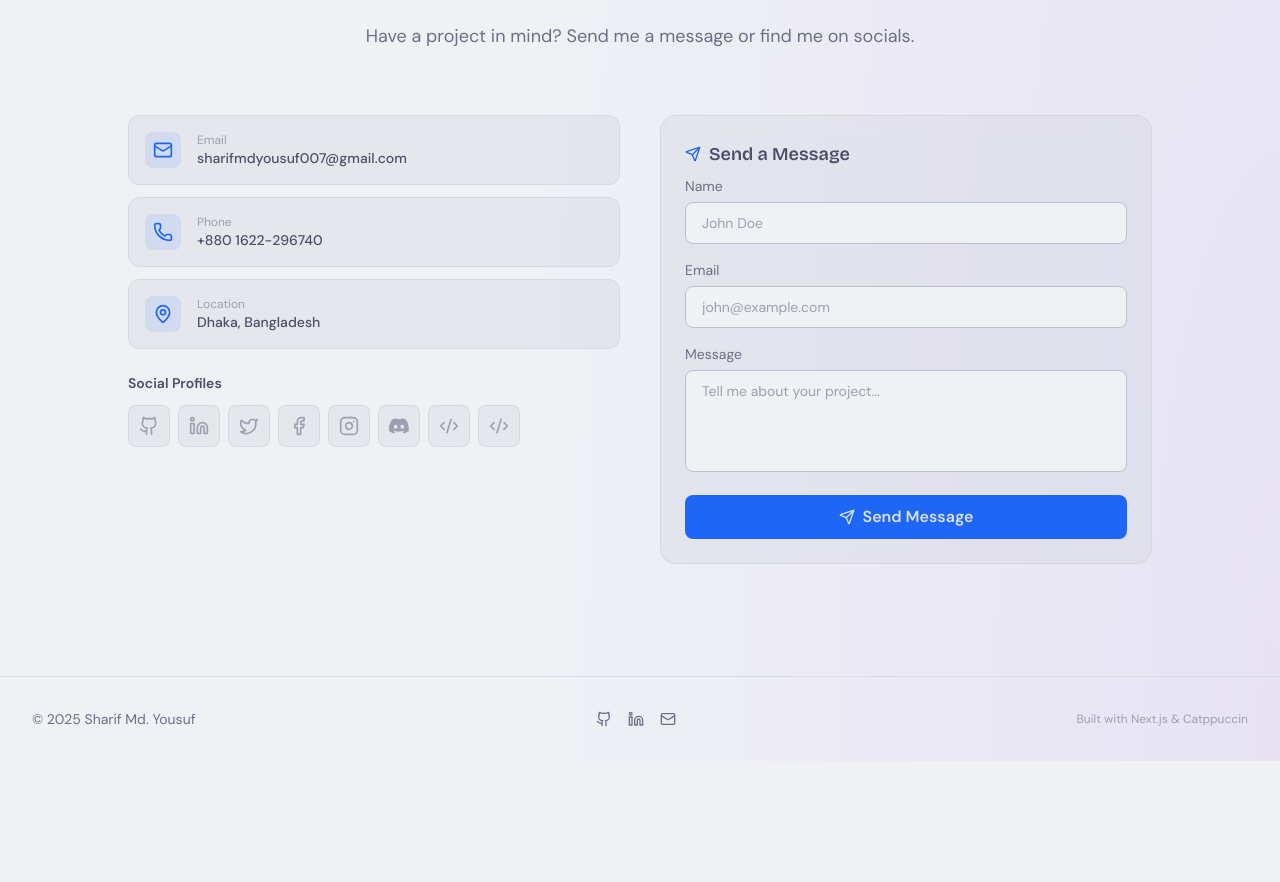
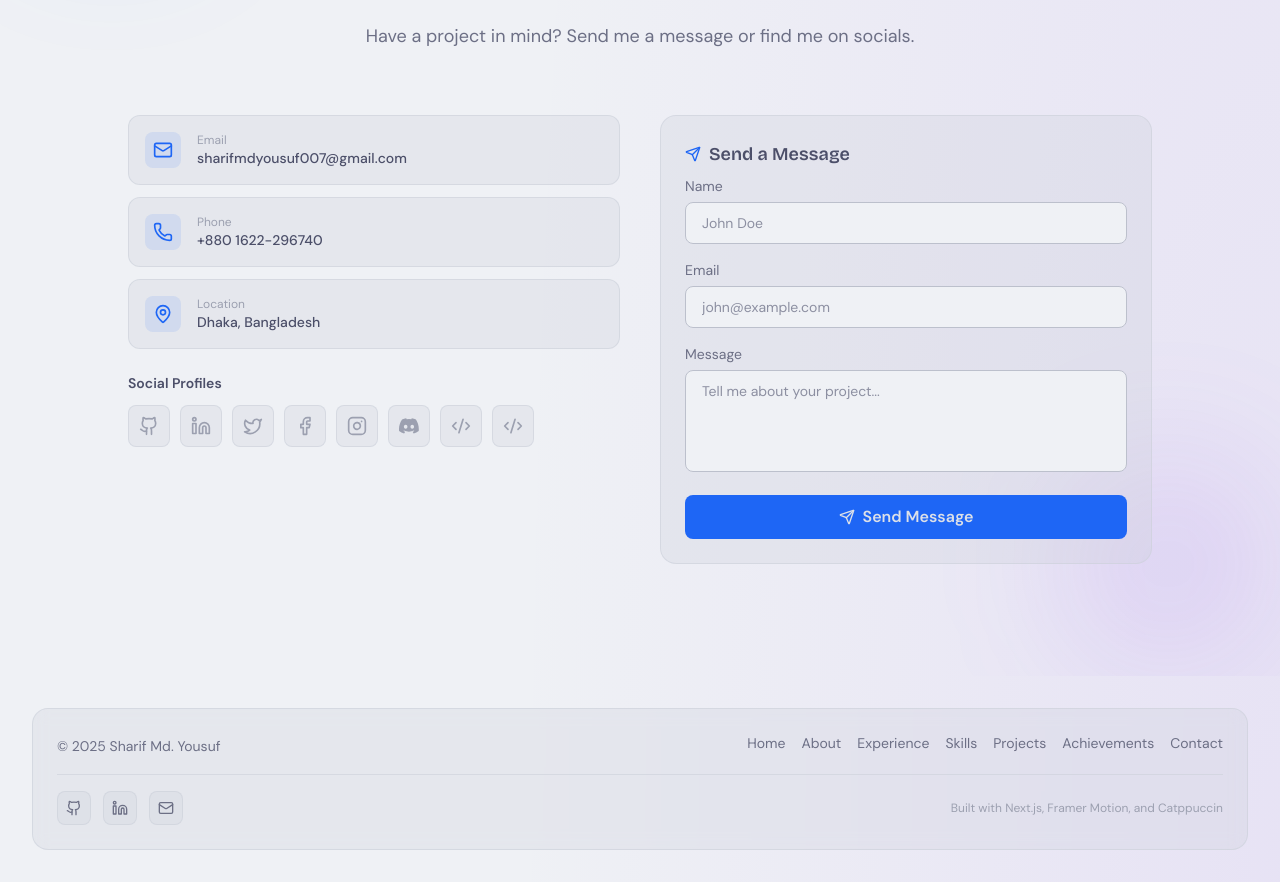
Before and after one commit to SharifdotG/portfolio-dotg, a Next.js app: page / in a window 1280 px wide. Shown: the part 7973-8855 px from the top of the page. Before the commit the page ends 8734 px from the top, so only its background shows below. Built offline with nearby package versions, Linux system fonts and the light colour scheme; no server answers; a web font is replaced by a local one.

Commit message:
feat: enhance Contact and Footer components with improved animations, dynamic rendering, and reduced motion support; refactor Header to export navigation

```diff
--- a/components/features/contact/Contact.tsx
+++ b/components/features/contact/Contact.tsx
@@ -1,7 +1,7 @@
 "use client";
 
 import { useState } from "react";
-import { motion } from "framer-motion";
+import { AnimatePresence, motion, useReducedMotion } from "framer-motion";
 import {
   Mail,
   MapPin,
@@ -22,6 +22,63 @@ import { PERSONAL_INFO } from "@/lib/constants";
 import DiscordIcon from "@/components/ui/DiscordIcon";
 
 const ease = [0.22, 1, 0.36, 1] as const;
+
+const getColumnVariants = (reducedMotion: boolean) => ({
+  hidden: {
+    opacity: 0,
+    y: reducedMotion ? 0 : 24,
+    filter: reducedMotion ? "none" : "blur(6px)",
+  },
+  visible: {
+    opacity: 1,
+    y: 0,
+    filter: "blur(0px)",
+    transition: {
+      duration: reducedMotion ? 0.28 : 0.48,
+      ease,
+    },
+  },
+});
+
+const getGroupVariants = (reducedMotion: boolean) => ({
+  hidden: {},
+  visible: {
+    transition: {
+      delayChildren: reducedMotion ? 0 : 0.06,
+      staggerChildren: reducedMotion ? 0.04 : 0.07,
+    },
+  },
+});
+
+const getItemVariants = (reducedMotion: boolean) => ({
+  hidden: {
+    opacity: 0,
+    y: reducedMotion ? 0 : 12,
+  },
+  visible: {
+    opacity: 1,
+    y: 0,
+    transition: {
+      duration: reducedMotion ? 0.2 : 0.35,
+      ease,
+    },
+  },
+});
+
+const statusVariants = {
+  hidden: { opacity: 0, y: -8, scale: 0.98 },
+  visible: {
+    opacity: 1,
+    y: 0,
+    scale: 1,
+    transition: { duration: 0.22, ease },
+  },
+  exit: {
+    opacity: 0,
+    y: -4,
+    transition: { duration: 0.18, ease },
+  },
+};
 
 const contactInfo = [
   {
@@ -56,6 +113,8 @@ const socialLinks = [
 ];
 
 export default function Contact() {
+  const prefersReducedMotion = useReducedMotion();
+  const reducedMotion = Boolean(prefersReducedMotion);
   const [formData, setFormData] = useState({
     name: "",
     email: "",
@@ -108,69 +167,109 @@ export default function Contact() {
         subtitle="Have a project in mind? Send me a message or find me on socials."
       />
 
+      <div className="pointer-events-none absolute inset-0 -z-10">
+        <div className="absolute -top-12 left-0 h-56 w-56 rounded-full bg-ctp-blue/10 blur-3xl" />
+        <div className="absolute bottom-0 right-0 h-56 w-56 rounded-full bg-ctp-mauve/10 blur-3xl" />
+      </div>
+
       <div className="grid lg:grid-cols-2 gap-10 max-w-5xl mx-auto">
         {/* Left: Info & Socials */}
         <motion.div
           className="space-y-6"
-          initial={{ opacity: 0, y: 24 }}
-          whileInView={{ opacity: 1, y: 0 }}
-          viewport={{ once: true }}
-          transition={{ duration: 0.5, ease }}
+          initial="hidden"
+          whileInView="visible"
+          viewport={{ once: true, margin: "-60px" }}
+          variants={getColumnVariants(reducedMotion)}
         >
           {/* Contact methods */}
-          <div className="space-y-3">
+          <motion.div
+            className="space-y-3"
+            variants={getGroupVariants(reducedMotion)}
+            initial="hidden"
+            whileInView="visible"
+            viewport={{ once: true, margin: "-60px" }}
+          >
             {contactInfo.map((c) => (
-              <a
+              <motion.a
                 key={c.label}
                 href={c.href}
                 target={c.href.startsWith("http") ? "_blank" : undefined}
                 rel="noopener noreferrer"
-                className="flex items-center gap-4 p-4 rounded-xl border border-ctp-surface0/60 bg-ctp-surface0/30 hover:border-ctp-surface1 transition-colors"
+                variants={getItemVariants(reducedMotion)}
+                whileHover={
+                  reducedMotion
+                    ? undefined
+                    : {
+                        y: -2,
+                        scale: 1.005,
+                      }
+                }
+                transition={{ duration: 0.22, ease }}
+                className="group flex items-center gap-4 p-4 rounded-xl border border-ctp-surface0/60 bg-ctp-surface0/30 hover:border-ctp-surface1 hover:bg-ctp-surface0/45 hover:shadow-md hover:shadow-ctp-blue/10 transition-[transform,border-color,background-color,box-shadow]"
               >
-                <div className="p-2 rounded-lg bg-ctp-blue/10">
+                <div className="p-2 rounded-lg bg-ctp-blue/10 transition-transform duration-300 group-hover:-translate-y-0.5 group-hover:scale-105">
                   <c.icon className="w-5 h-5 text-ctp-blue" />
                 </div>
                 <div>
                   <p className="text-xs text-ctp-overlay0">{c.label}</p>
                   <p className="text-sm font-medium text-ctp-text">{c.value}</p>
                 </div>
-              </a>
+              </motion.a>
             ))}
-          </div>
+          </motion.div>
 
           {/* Social links */}
           <div>
             <h4 className="text-sm font-semibold text-ctp-text mb-3">
               Social Profiles
             </h4>
-            <div className="flex flex-wrap gap-2">
+            <motion.div
+              className="flex flex-wrap gap-2 md:gap-2.5"
+              variants={getGroupVariants(reducedMotion)}
+              initial="hidden"
+              whileInView="visible"
+              viewport={{ once: true, margin: "-60px" }}
+            >
               {socialLinks.map((s) => (
-                <a
+                <motion.a
                   key={s.label}
                   href={s.href}
                   target="_blank"
                   rel="noopener noreferrer"
-                  className="group p-2.5 rounded-lg bg-ctp-surface0/30 border border-ctp-surface0/60 hover:border-ctp-surface1 transition-colors"
+                  variants={getItemVariants(reducedMotion)}
+                  whileHover={
+                    reducedMotion
+                      ? undefined
+                      : {
+                          y: -2,
+                          scale: 1.04,
+                        }
+                  }
+                  whileTap={reducedMotion ? undefined : { scale: 0.97 }}
+                  transition={{ duration: 0.2, ease }}
+                  className="group p-2.5 rounded-lg bg-ctp-surface0/30 border border-ctp-surface0/60 hover:border-ctp-surface1 hover:bg-ctp-surface0/45 hover:shadow-sm hover:shadow-ctp-blue/10 transition-[transform,border-color,background-color,box-shadow]"
                   aria-label={s.label}
                   title={s.label}
                 >
-                  <s.icon className="w-5 h-5 text-ctp-overlay0 group-hover:text-ctp-blue transition-colors" />
-                </a>
+                  <s.icon className="w-5 h-5 text-ctp-overlay0 group-hover:text-ctp-blue transition-colors duration-300" />
+                </motion.a>
               ))}
-            </div>
+            </motion.div>
           </div>
         </motion.div>
 
         {/* Right: Form */}
         <motion.div
-          initial={{ opacity: 0, y: 24 }}
-          whileInView={{ opacity: 1, y: 0 }}
-          viewport={{ once: true }}
-          transition={{ duration: 0.5, delay: 0.1, ease }}
+          initial="hidden"
+          whileInView="visible"
+          viewport={{ once: true, margin: "-60px" }}
+          variants={getColumnVariants(reducedMotion)}
+          transition={{ delay: reducedMotion ? 0 : 0.08 }}
         >
           <form
             onSubmit={handleSubmit}
-            className="space-y-4 rounded-2xl border border-ctp-surface0/60 bg-ctp-surface0/30 backdrop-blur-sm p-6"
+            className="space-y-4 rounded-2xl border border-ctp-surface0/60 bg-ctp-surface0/30 backdrop-blur-sm p-6 transition-[border-color,box-shadow] hover:border-ctp-surface1 hover:shadow-md hover:shadow-ctp-blue/10"
+            aria-busy={status === "loading"}
           >
             <h3 className="text-lg font-display font-semibold text-ctp-text flex items-center gap-2 mb-2">
               <Send className="w-4 h-4 text-ctp-blue" />
@@ -191,7 +290,7 @@ export default function Contact() {
                 value={formData.name}
                 onChange={handleChange}
                 required
-                className="w-full px-4 py-2.5 bg-ctp-base border border-ctp-surface1 rounded-lg text-ctp-text placeholder-ctp-overlay0 focus:outline-none focus:ring-2 focus:ring-ctp-blue/50 focus:border-ctp-blue transition-all text-sm"
+                className="w-full px-4 py-2.5 bg-ctp-base border border-ctp-surface1 rounded-lg text-ctp-text placeholder-ctp-overlay1 focus:outline-none focus:ring-2 focus:ring-ctp-blue/40 focus:border-ctp-blue focus:shadow-[0_0_0_3px_rgba(137,180,250,0.12)] transition-[border-color,box-shadow] text-sm"
                 placeholder="John Doe"
               />
             </div>
@@ -210,7 +309,7 @@ export default function Contact() {
                 value={formData.email}
                 onChange={handleChange}
                 required
-                className="w-full px-4 py-2.5 bg-ctp-base border border-ctp-surface1 rounded-lg text-ctp-text placeholder-ctp-overlay0 focus:outline-none focus:ring-2 focus:ring-ctp-blue/50 focus:border-ctp-blue transition-all text-sm"
+                className="w-full px-4 py-2.5 bg-ctp-base border border-ctp-surface1 rounded-lg text-ctp-text placeholder-ctp-overlay1 focus:outline-none focus:ring-2 focus:ring-ctp-blue/40 focus:border-ctp-blue focus:shadow-[0_0_0_3px_rgba(137,180,250,0.12)] transition-[border-color,box-shadow] text-sm"
                 placeholder="john@example.com"
               />
             </div>
@@ -229,29 +328,52 @@ export default function Contact() {
                 onChange={handleChange}
                 required
                 rows={4}
-                className="w-full px-4 py-2.5 bg-ctp-base border border-ctp-surface1 rounded-lg text-ctp-text placeholder-ctp-overlay0 focus:outline-none focus:ring-2 focus:ring-ctp-blue/50 focus:border-ctp-blue transition-all resize-none text-sm"
+                className="w-full px-4 py-2.5 bg-ctp-base border border-ctp-surface1 rounded-lg text-ctp-text placeholder-ctp-overlay1 focus:outline-none focus:ring-2 focus:ring-ctp-blue/40 focus:border-ctp-blue focus:shadow-[0_0_0_3px_rgba(137,180,250,0.12)] transition-[border-color,box-shadow] resize-none text-sm"
                 placeholder="Tell me about your project..."
               />
             </div>
 
+            <AnimatePresence mode="wait">
               {status === "success" && (
-              <div className="flex items-center gap-2 p-3 bg-ctp-green/10 text-ctp-green rounded-lg text-sm">
+                <motion.div
+                  key="success"
+                  variants={statusVariants}
+                  initial="hidden"
+                  animate="visible"
+                  exit="exit"
+                  className="flex items-center gap-2 p-3 bg-ctp-green/10 text-ctp-green rounded-lg text-sm"
+                  role="status"
+                  aria-live="polite"
+                >
                   <CheckCircle2 className="w-4 h-4" />
                   Message sent!
-              </div>
+                </motion.div>
               )}
 
               {status === "error" && (
-              <div className="flex items-center gap-2 p-3 bg-ctp-red/10 text-ctp-red rounded-lg text-sm">
+                <motion.div
+                  key="error"
+                  variants={statusVariants}
+                  initial="hidden"
+                  animate="visible"
+                  exit="exit"
+                  className="flex items-center gap-2 p-3 bg-ctp-red/10 text-ctp-red rounded-lg text-sm"
+                  role="status"
+                  aria-live="polite"
+                >
                   <X className="w-4 h-4" />
                   Failed to send. Please try again.
-              </div>
+                </motion.div>
               )}
+            </AnimatePresence>
 
-            <button
+            <motion.button
               type="submit"
               disabled={status === "loading"}
-              className="w-full px-6 py-2.5 bg-ctp-blue hover:bg-ctp-sapphire text-ctp-crust font-semibold rounded-lg transition-colors flex items-center justify-center gap-2 disabled:opacity-50"
+              whileTap={reducedMotion ? undefined : { scale: 0.985 }}
+              transition={{ duration: 0.15, ease }}
+              className="w-full px-6 py-2.5 bg-ctp-blue hover:bg-ctp-sapphire text-ctp-crust font-semibold rounded-lg transition-colors flex items-center justify-center gap-2 disabled:opacity-50 disabled:cursor-not-allowed"
+              aria-busy={status === "loading"}
             >
               {status === "loading" ? (
                 <>
@@ -264,7 +386,7 @@ export default function Contact() {
                   Send Message
                 </>
               )}
-            </button>
+            </motion.button>
           </form>
         </motion.div>
       </div>
--- a/components/shared/Footer.tsx
+++ b/components/shared/Footer.tsx
@@ -1,52 +1,166 @@
 "use client";
 
+import { motion, useReducedMotion } from "framer-motion";
 import { Github, Linkedin, Mail } from "lucide-react";
+import { navigation } from "@/components/shared/Header";
 import { PERSONAL_INFO } from "@/lib/constants";
 
+const ease = [0.22, 1, 0.36, 1] as const;
+
+const getContainerVariants = (reducedMotion: boolean) => ({
+  hidden: { opacity: 0, y: reducedMotion ? 0 : 16 },
+  visible: {
+    opacity: 1,
+    y: 0,
+    transition: {
+      duration: reducedMotion ? 0.25 : 0.45,
+      ease,
+      staggerChildren: reducedMotion ? 0.03 : 0.06,
+      delayChildren: reducedMotion ? 0 : 0.04,
+    },
+  },
+});
+
+const itemVariants = {
+  hidden: { opacity: 0, y: 6 },
+  visible: {
+    opacity: 1,
+    y: 0,
+    transition: {
+      duration: 0.28,
+      ease,
+    },
+  },
+};
+
 export default function Footer() {
+  const prefersReducedMotion = useReducedMotion();
+  const reducedMotion = Boolean(prefersReducedMotion);
   const currentYear = new Date().getFullYear();
+  const quickLinks = navigation;
 
   return (
-    <footer className="border-t border-ctp-surface0/50 pb-20 md:pb-0">
-      <div className="max-w-7xl mx-auto px-4 sm:px-6 lg:px-8 py-8">
-        <div className="flex flex-col sm:flex-row items-center justify-between gap-4">
-          <p className="text-sm text-ctp-subtext0">
+    <footer className="pb-20 md:pb-0">
+      <motion.div
+        className="mx-auto max-w-7xl px-4 py-8 sm:px-6 lg:px-8"
+        initial="hidden"
+        whileInView="visible"
+        viewport={{ once: true, margin: "-40px" }}
+        variants={getContainerVariants(reducedMotion)}
+      >
+        <motion.div
+          variants={itemVariants}
+          className="rounded-2xl border border-ctp-surface0/60 bg-ctp-surface0/30 px-4 py-5 backdrop-blur-sm sm:px-6 sm:py-6"
+        >
+          <div className="flex flex-col gap-4">
+            <motion.div
+              variants={itemVariants}
+              className="flex flex-col gap-3 lg:flex-row lg:items-center lg:justify-between"
+            >
+              <p className="text-center text-sm text-ctp-subtext0 lg:text-left">
                 &copy; {currentYear} Sharif Md. Yousuf
               </p>
 
-          <div className="flex items-center gap-4">
-            <a
+              <nav
+                aria-label="Footer quick links"
+                className="flex flex-wrap items-center justify-center gap-x-4 gap-y-2"
+              >
+                {quickLinks.map((item) => (
+                  <motion.a
+                    key={item.href}
+                    href={item.href}
+                    variants={itemVariants}
+                    whileHover={
+                      reducedMotion
+                        ? undefined
+                        : {
+                            y: -1,
+                          }
+                    }
+                    transition={{ duration: 0.2, ease }}
+                    className="group text-sm text-ctp-subtext0 transition-colors hover:text-ctp-text"
+                  >
+                    {item.name}
+                    <span className="mt-1 block h-px origin-left scale-x-0 bg-ctp-blue transition-transform duration-300 group-hover:scale-x-100" />
+                  </motion.a>
+                ))}
+              </nav>
+            </motion.div>
+
+            <motion.div
+              variants={itemVariants}
+              className="h-px w-full bg-ctp-surface0/60"
+            />
+
+            <motion.div
+              variants={itemVariants}
+              className="flex flex-col gap-3 sm:flex-row sm:items-center sm:justify-between"
+            >
+              <div className="flex items-center justify-center gap-3 sm:justify-start">
+                <motion.a
                   href={PERSONAL_INFO.githubUrl}
                   target="_blank"
                   rel="noopener noreferrer"
-              className="text-ctp-subtext0 hover:text-ctp-text transition-colors"
+                  whileHover={
+                    reducedMotion
+                      ? undefined
+                      : {
+                          y: -2,
+                          scale: 1.04,
+                        }
+                  }
+                  whileTap={reducedMotion ? undefined : { scale: 0.96 }}
+                  transition={{ duration: 0.2, ease }}
+                  className="rounded-lg border border-ctp-surface0/60 bg-ctp-surface0/30 p-2 text-ctp-subtext0 transition-colors hover:border-ctp-surface1 hover:text-ctp-text"
                   aria-label="GitHub"
                 >
-              <Github className="w-4 h-4" />
-            </a>
-            <a
+                  <Github className="h-4 w-4" />
+                </motion.a>
+                <motion.a
                   href={PERSONAL_INFO.linkedinUrl}
                   target="_blank"
                   rel="noopener noreferrer"
-              className="text-ctp-subtext0 hover:text-ctp-text transition-colors"
+                  whileHover={
+                    reducedMotion
+                      ? undefined
+                      : {
+                          y: -2,
+                          scale: 1.04,
+                        }
+                  }
+                  whileTap={reducedMotion ? undefined : { scale: 0.96 }}
+                  transition={{ duration: 0.2, ease }}
+                  className="rounded-lg border border-ctp-surface0/60 bg-ctp-surface0/30 p-2 text-ctp-subtext0 transition-colors hover:border-ctp-surface1 hover:text-ctp-text"
                   aria-label="LinkedIn"
                 >
-              <Linkedin className="w-4 h-4" />
-            </a>
-            <a
+                  <Linkedin className="h-4 w-4" />
+                </motion.a>
+                <motion.a
                   href={`mailto:${PERSONAL_INFO.email}`}
-              className="text-ctp-subtext0 hover:text-ctp-text transition-colors"
+                  whileHover={
+                    reducedMotion
+                      ? undefined
+                      : {
+                          y: -2,
+                          scale: 1.04,
+                        }
+                  }
+                  whileTap={reducedMotion ? undefined : { scale: 0.96 }}
+                  transition={{ duration: 0.2, ease }}
+                  className="rounded-lg border border-ctp-surface0/60 bg-ctp-surface0/30 p-2 text-ctp-subtext0 transition-colors hover:border-ctp-surface1 hover:text-ctp-text"
                   aria-label="Email"
                 >
-              <Mail className="w-4 h-4" />
-            </a>
+                  <Mail className="h-4 w-4" />
+                </motion.a>
               </div>
 
-          <p className="text-xs text-ctp-overlay0">
-            Built with Next.js &amp; Catppuccin
+              <p className="text-center text-xs text-ctp-overlay0 sm:text-right">
+                Built with Next.js, Framer Motion, and Catppuccin
               </p>
+            </motion.div>
           </div>
-      </div>
+        </motion.div>
+      </motion.div>
     </footer>
   );
 }
--- a/components/shared/Header.tsx
+++ b/components/shared/Header.tsx
@@ -15,7 +15,7 @@ import {
 import { useTheme } from "@/components/providers/ThemeProvider";
 import { AnimatePresence, motion } from "framer-motion";
 
-const navigation = [
+export const navigation = [
   { name: "Home", href: "#hero", icon: Home },
   { name: "About", href: "#about", icon: User },
   { name: "Experience", href: "#experience", icon: Briefcase },
```
Lines whose indentation alone changed are shown as unchanged.
